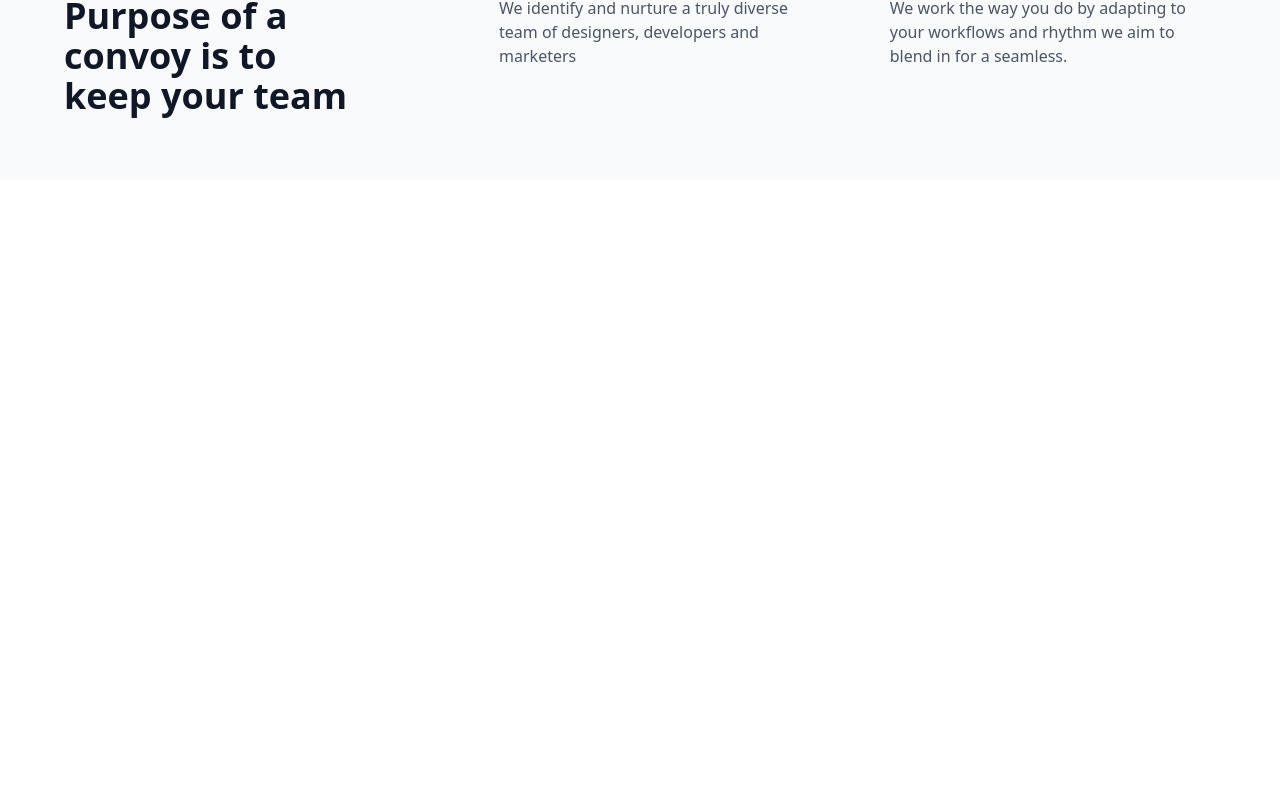
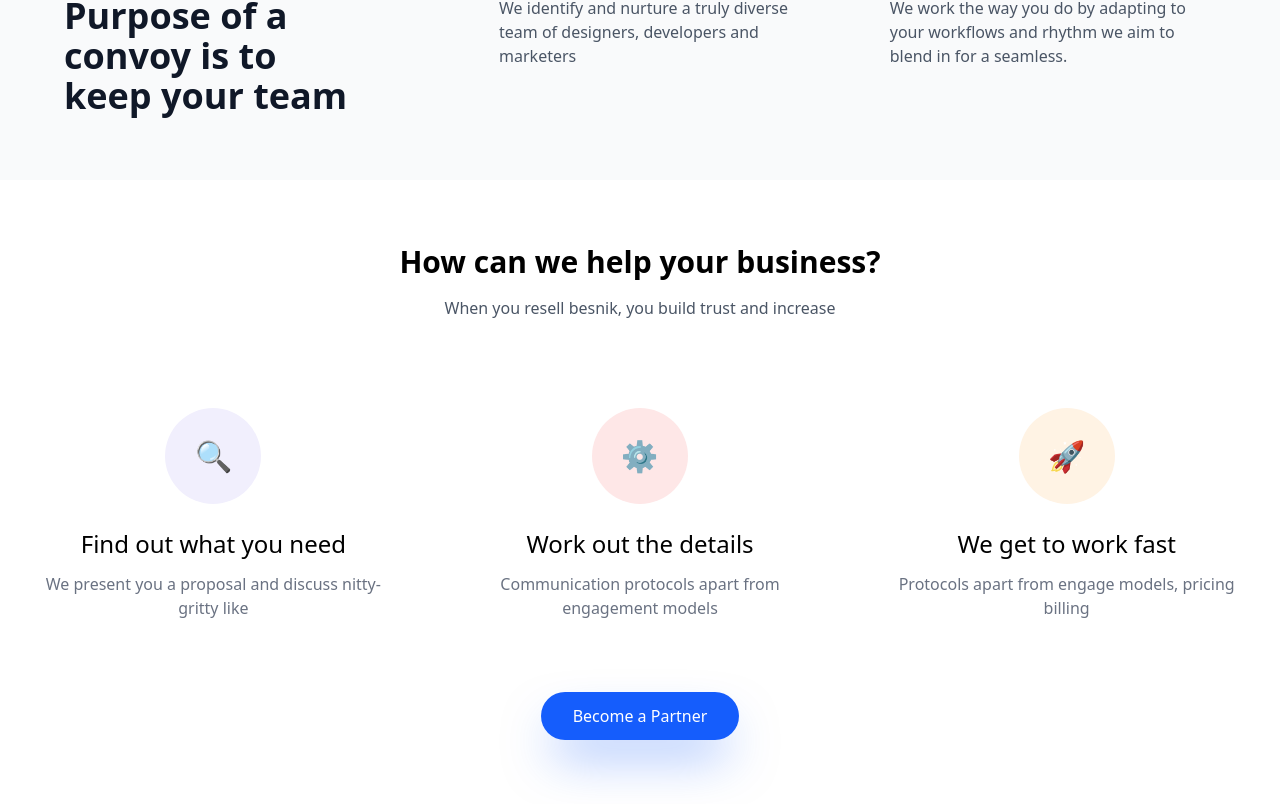
Before and after one commit to GreenHopeRise/Mordern-react-project, a React (Vite) app: page / in a window 1280 px wide. Shown: the part 1181-1985 px from the top of the page. Before the commit the page ends 1361 px from the top, so only its background shows below. Built offline with nearby package versions, Linux system fonts and the light colour scheme.

Commit message:
FeatureSEctio done

```diff
--- a/src/App.jsx
+++ b/src/App.jsx
@@ -1,4 +1,5 @@
 import CompanyLogo from "./components/CompanyLogo";
+import FeatureSection from "./components/FeatureSection";
 import Hero from "./components/Hero";
 import Navbar from "./components/Navbar";
 import PusposeSection from "./components/PusposeSection";
@@ -13,6 +14,7 @@
         <Hero />
         <CompanyLogo/>
         <PusposeSection/>
+        <FeatureSection/>
       </div>
     </main>
   );
--- /dev/null
+++ b/src/components/FeatureSection.jsx
@@ -0,0 +1,71 @@
+import React from "react";
+
+const FeatureSection = () => {
+    const features = [
+        {
+            icon: "🔍",
+            title: "Find out what you need",
+            description:
+                "We present you a proposal and discuss nitty-gritty like",
+        },
+        {
+            icon: "⚙️",
+            title: "Work out the details",
+            description: "Communication protocols apart from engagement models",
+        },
+        {
+            icon: "🚀",
+            title: "We get to work fast",
+            description: "Protocols apart from engage models, pricing billing",
+        },
+    ];
+
+    return (
+        <section className="max-w-7xl mx-auto px-4 py-16">
+            {/* heading text  */}
+            <div className="text-center mb-16">
+                <h2 className="text-3xl font-bold mb-4">
+                    How can we help your business?
+                </h2>
+                <p className="text-gray-600">
+                    When you resell besnik, you build trust and increase
+                </p>
+            </div>
+
+            {/* features box  */}
+            <div className="grid grid-cols-1 md:grid-cols-3 gap-8 ">
+                {features.map((feature, index) => (
+                    <div key={index} className="flex text-center flex-col items-center p-6">
+                        <div
+                            className="w-24 h-24 rounded-full  mb-6 flex items-center justify-center"
+                            style={{
+                                backgroundColor:
+                                    index === 0
+                                        ? "#F1EFFD"
+                                        : index === 1
+                                        ? "#FEE7E7"
+                                        : "#FFF3E4",
+                            }}
+                        >
+                            <div className="text-3xl">{feature.icon}</div>
+                        </div>
+
+
+                        <h3 className="text-2xl font-medium mb-3 ">{feature.title}</h3>
+                        <p className="text-gray-500 text-center">{feature.description}</p>
+                    </div>
+                ))}
+            </div>
+
+            {/* button  */}
+                <div className="text-center mt-12">
+                    <button className="bg-blue-600 text-white cursor-pointer px-8 py-3 rounded-full font-medium hover:bg-blue-700 transition-colors shadow-blue-600/50 shadow-2xl">Become a Partner</button>
+                </div>
+
+
+
+        </section>
+    );
+};
+
+export default FeatureSection;
--- a/src/components/PusposeSection.jsx
+++ b/src/components/PusposeSection.jsx
@@ -14,7 +14,7 @@
     }
   ];
   return (
-    <section className="w-full bg-gray-50 py-16 px-4 sm:px-6 md:px-8 ">
+    <section className="w-full bg-gray-50 py-16 px-4 sm:px-6 md:px-8 " id="about">
       <div className="max-w-6xl mx-auto">
         <div className="grid md:grid-cols-3 grid-cols-1 gap-8">
           <div className="">
```
